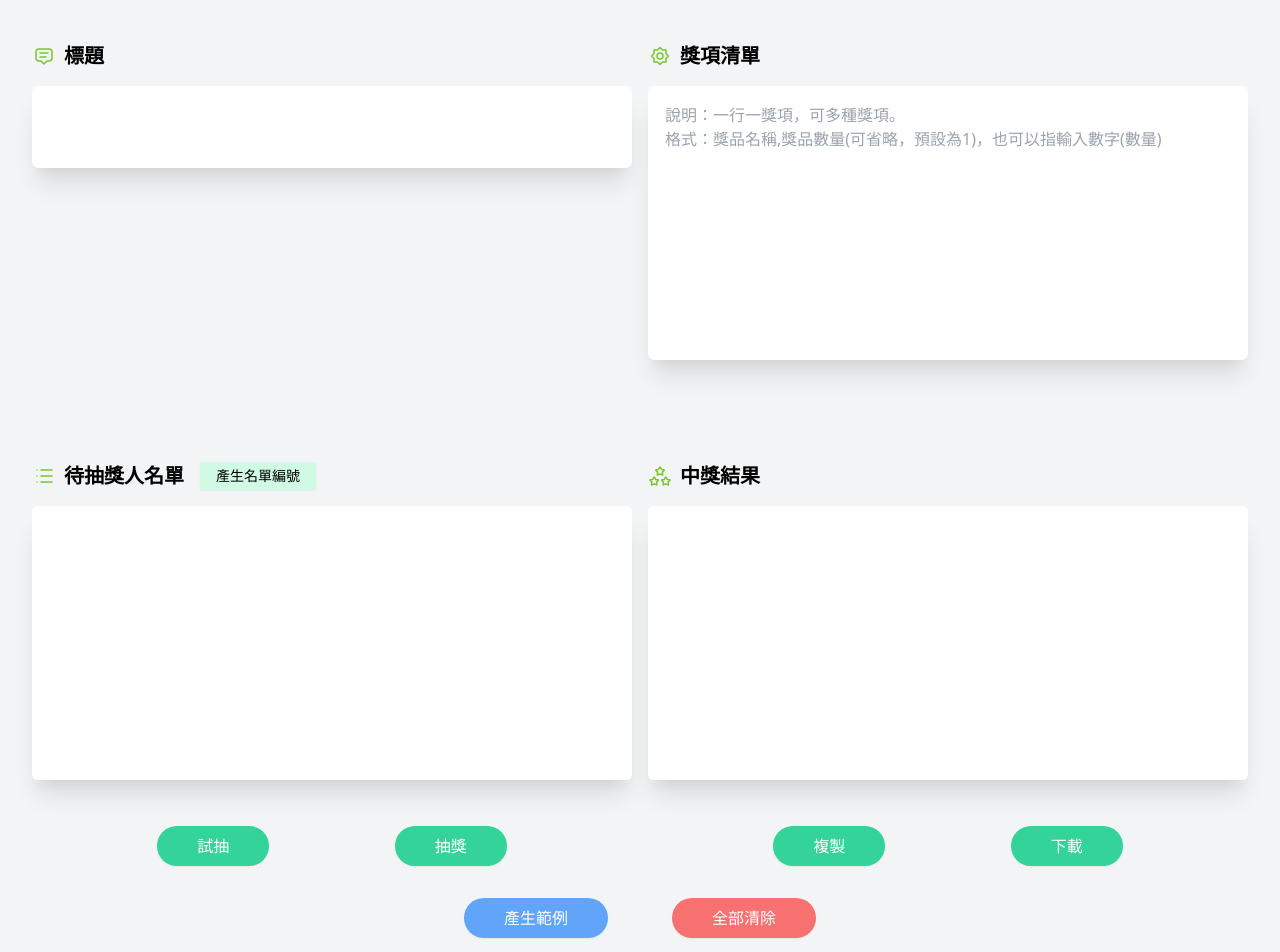
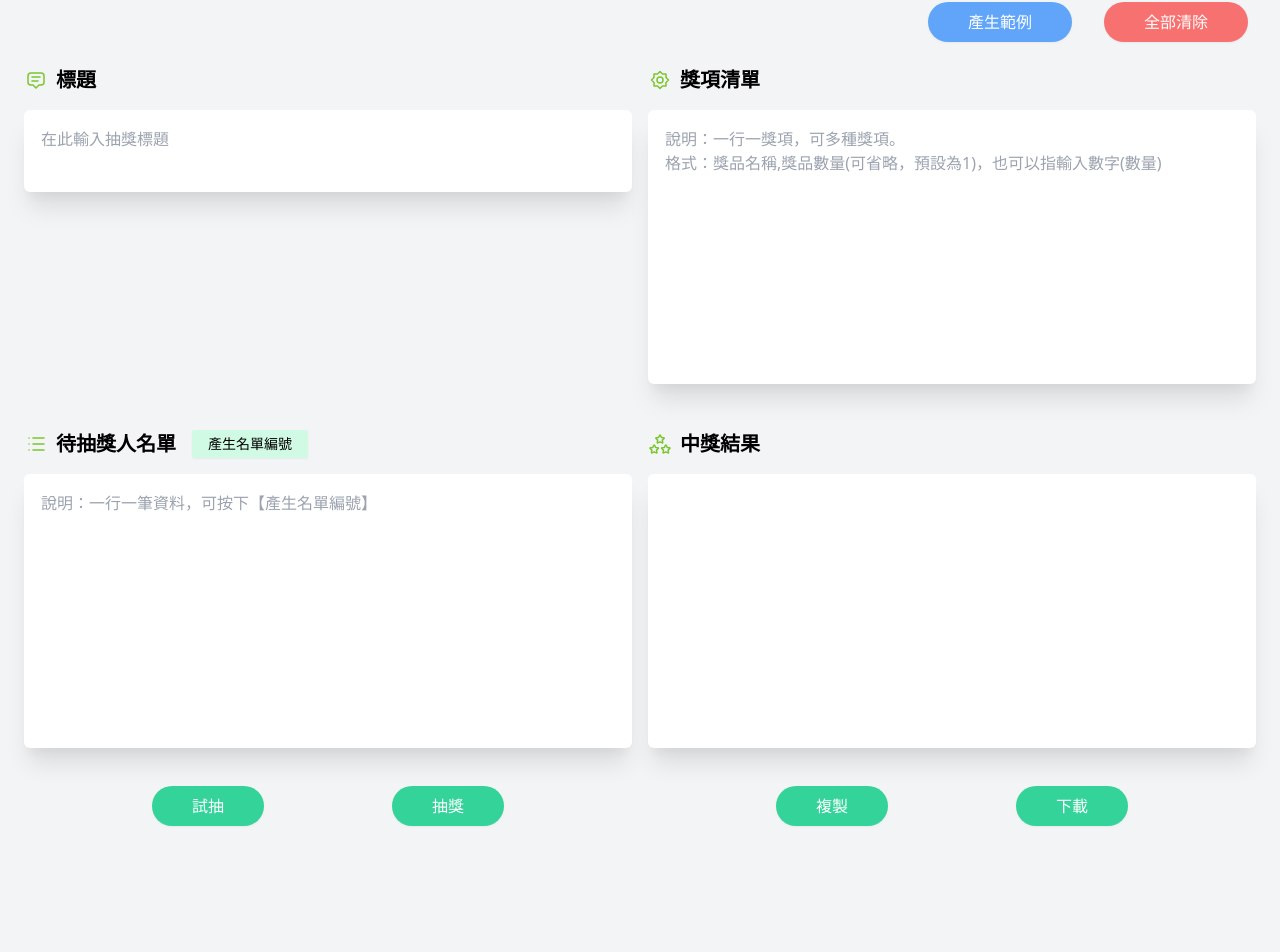
Before and after one commit to howie12207/lottery, a Vue app: page / in a window 1280 px wide. Shown: the part 78-1030 px from the top of the page. After the commit the page ends 928 px from the top, so only its background shows below. Built offline with nearby package versions, Linux system fonts and the light colour scheme.

Commit message:
feat: optimize

```diff
--- a/src/App.vue
+++ b/src/App.vue
@@ -1,9 +1,20 @@
 <template>
-  <h1 class="bg-green-500 text-center p-4 text-4xl font-black text-white mb-4">
+  <h1 class="bg-green-500 text-center p-4 text-4xl font-black text-white">
     簡易抽獎工具
   </h1>
-
-  <section class="md:grid grid-cols-2 grid-rows-2 gap-4 p-8">
+  <div class="flex mt-2 md:mr-8 justify-evenly md:justify-end">
+    <Button
+      content="產生範例"
+      custom="bg-blue-400 hover:bg-blue-500 mr-8"
+      @clickHandle="sample"
+    />
+    <Button
+      content="全部清除"
+      custom="bg-red-400 hover:bg-red-500"
+      @clickHandle="clear"
+    />
+  </div>
+  <section class="md:grid grid-cols-2 gap-4 p-6">
     <TitleSection :sectionData="titleData" class="mb-4 md:mb-0" />
     <PrizeSection :sectionData="prizeData" class="mb-4 md:mb-0" />
     <PeopleSection
@@ -22,18 +33,6 @@
       :titleContent="titleData.key.value"
     />
   </section>
-  <div class="flex pb-8 justify-center">
-    <Button
-      content="產生範例"
-      custom="bg-blue-400 hover:bg-blue-500 mr-16"
-      @clickHandle="sample"
-    />
-    <Button
-      content="全部清除"
-      custom="bg-red-400 hover:bg-red-500"
-      @clickHandle="clear"
-    />
-  </div>
 </template>
 
 <script setup>
@@ -48,7 +47,7 @@ import Button from "./components/Button.vue";
 const titleData = {
   icon: "message.svg",
   title: "標題",
-  placeholder: "",
+  placeholder: "在此輸入抽獎標題",
   key: ref(""),
 };
 const prizeData = {
@@ -63,7 +62,7 @@ const peopleData = {
   key: "list",
   icon: "list.svg",
   title: "待抽獎人名單",
-  placeholder: "",
+  placeholder: "說明：一行一筆資料，可按下【產生名單編號】",
   key: ref(""),
   remark: ref(""),
 };
--- a/src/components/PeopleSection.vue
+++ b/src/components/PeopleSection.vue
@@ -26,7 +26,7 @@
         </button>
       </template>
     </Card>
-    <div class="flex justify-evenly mt-4">
+    <div class="flex justify-evenly mt-2">
       <Button
         content="試抽"
         custom="bg-green-400 hover:bg-green-500"
--- a/src/components/ResultSection.vue
+++ b/src/components/ResultSection.vue
@@ -7,7 +7,7 @@
       v-model:content="sectionData.key.value"
       readonly
     />
-    <div class="flex justify-evenly mt-4">
+    <div class="flex justify-evenly mt-2">
       <Button
         content="複製"
         custom="bg-green-400 hover:bg-green-500"
```
Also changed, not shown: 1 other file (tests, documents, lock files or other folders).
